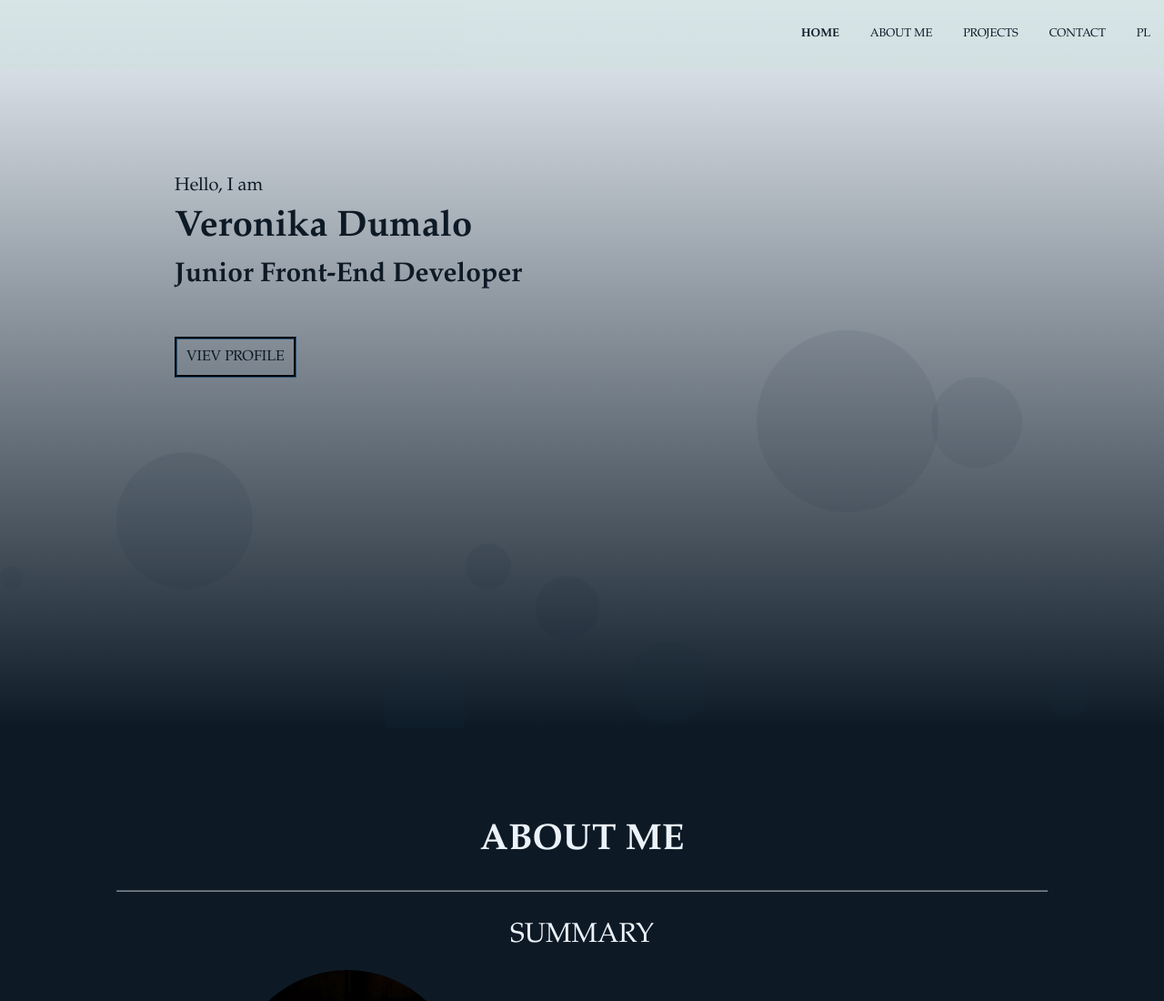
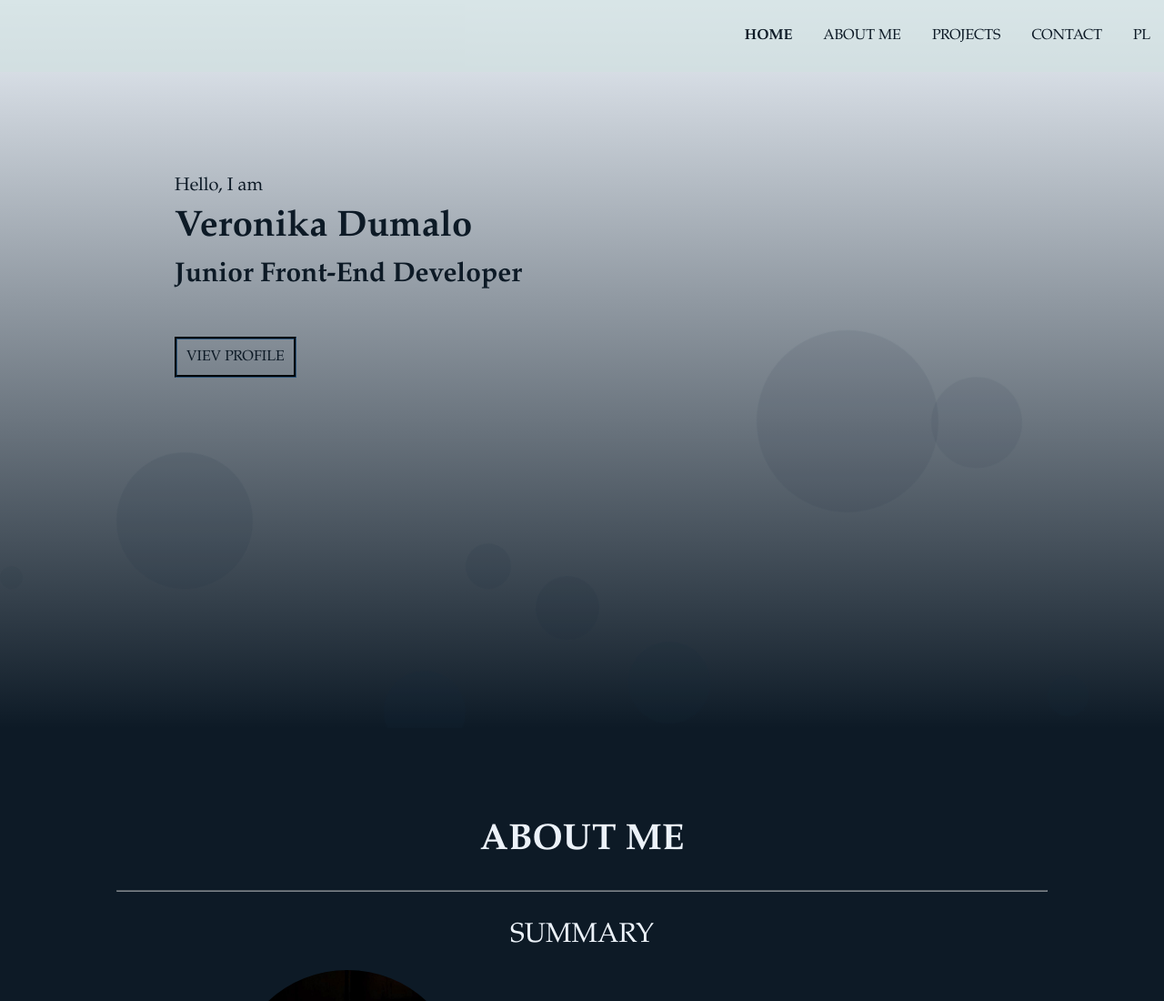
Before and after one commit to veronikadumalo/portfolio, a plain HTML site: page index.html in a window 1280 px wide. Shown: the top 1100 px of the page at 91% size. Drawn offline with nearby package versions, Linux system fonts and the light colour scheme.

Commit message:
change menu

```diff
--- a/style.css
+++ b/style.css
@@ -27,8 +27,8 @@ body {
     display: inline-block;
     padding: 30px 15px;
     text-transform:uppercase;
-    font-size:1vw;
-    margin-right:0%;
+    font-size:1em;
+
 }
 .iteam_menu {
     color: #0d1a26;
```
